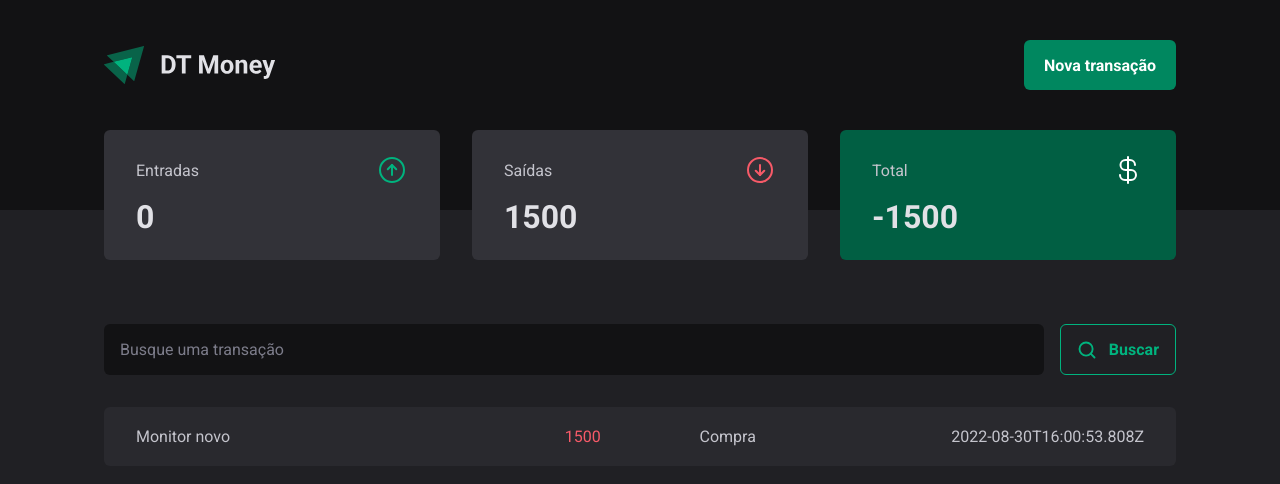
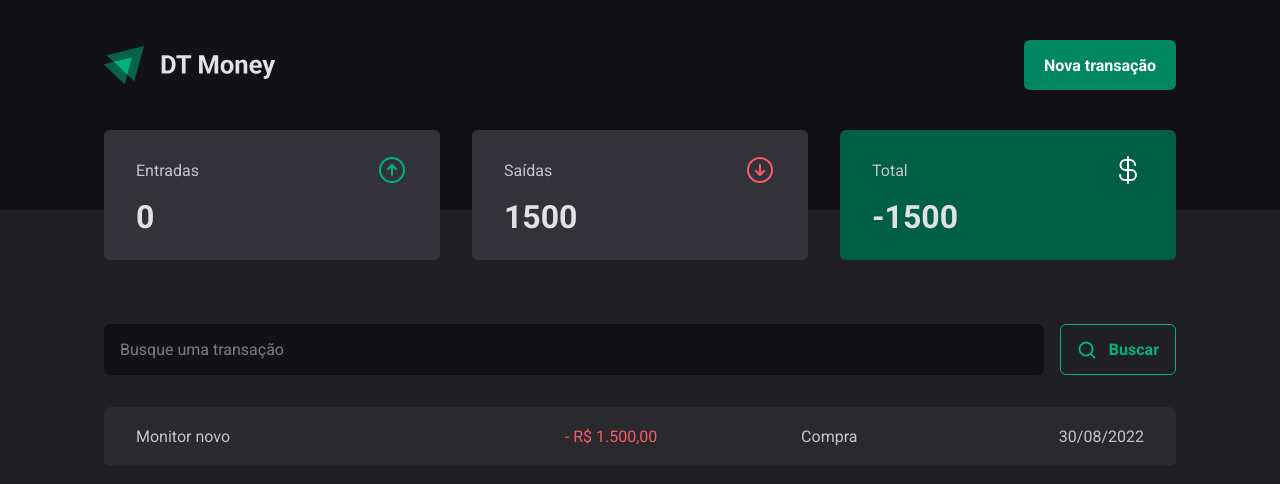
Before and after one commit to gabrielcardosodev/dtmoney, a React (Vite) app: page / in a window 1280 px wide. Shown: the top 484 px of the page. Built offline with nearby package versions, Linux system fonts and the light colour scheme; data requests are answered from the project's data file.

Commit message:
feat(Use date and price formatter): :sparkles:

```diff
--- a/src/pages/Transactions/components/TransactionsTable/index.tsx
+++ b/src/pages/Transactions/components/TransactionsTable/index.tsx
@@ -1,6 +1,7 @@
 import React, { useContext } from 'react'
 
 import { TransactionsContext } from '../../../../contexts/TransactionContext'
+import { dataFormatter, priceFormatter } from '../../../../utils/formatter'
 import { PriceHighlight, TransactionsTableContainer } from './styles'
 
 export function TransactionsTable() {
@@ -15,11 +16,12 @@
               <td>{transaction.description}</td>
               <td>
                 <PriceHighlight variant={transaction.type}>
-                  {transaction.price}
+                  {transaction.type === 'outcome' && '- '}
+                  {priceFormatter.format(transaction.price)}
                 </PriceHighlight>
               </td>
               <td>{transaction.category}</td>
-              <td>{transaction.createdAt}</td>
+              <td>{dataFormatter.format(new Date(transaction.createdAt))}</td>
             </tr>
           )
         })}
```
